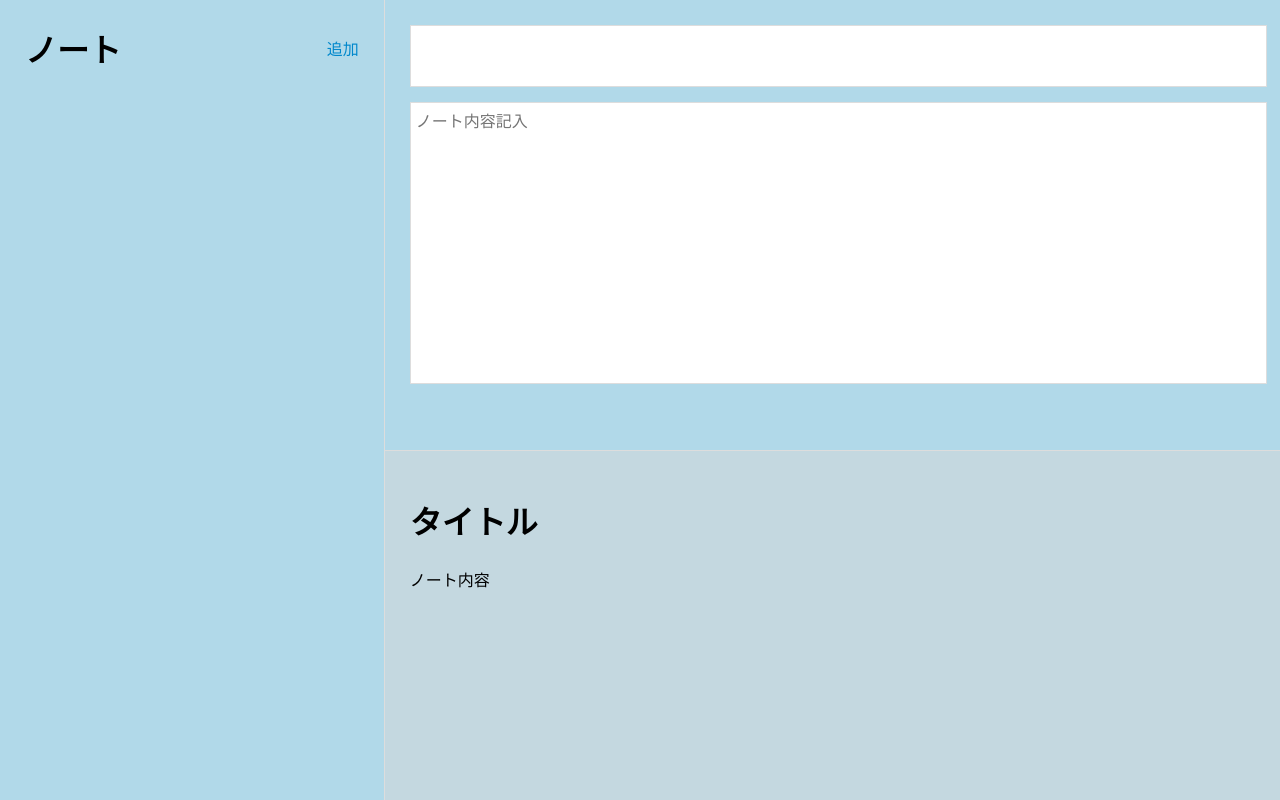
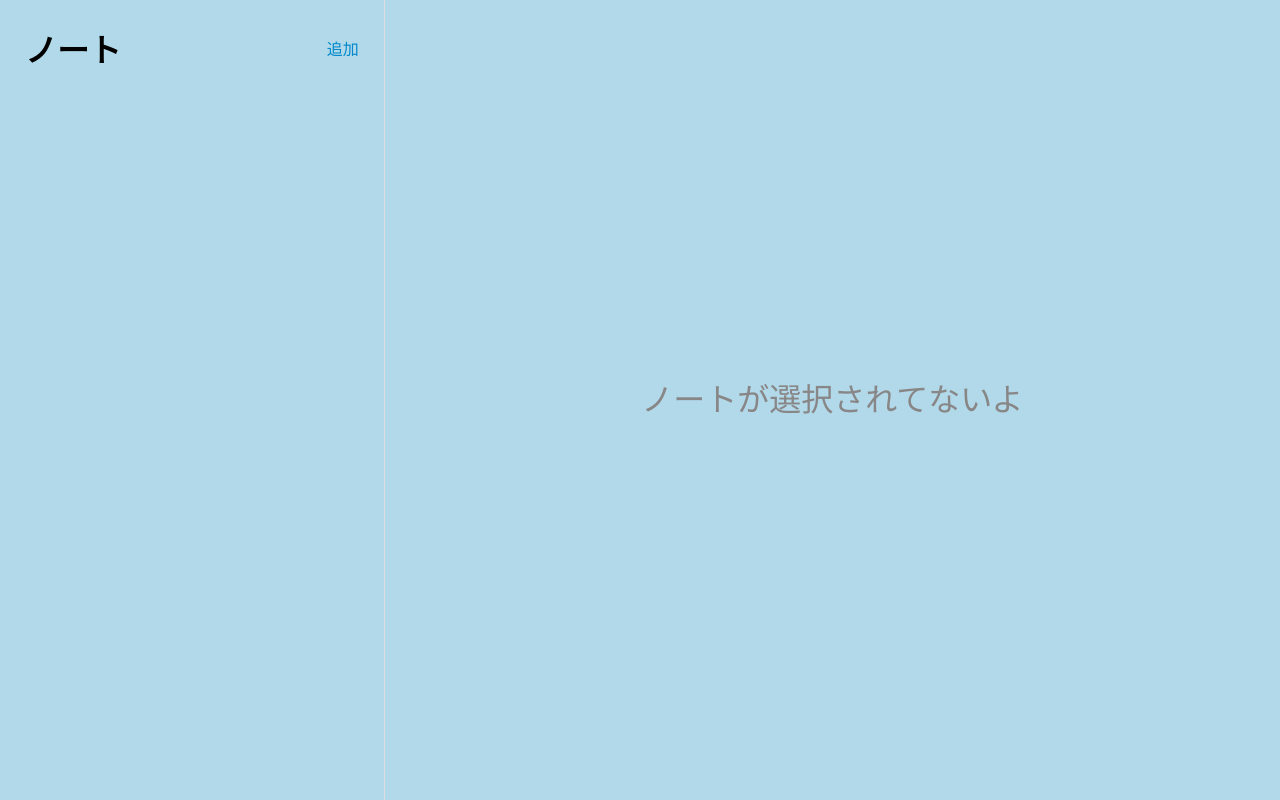
Before and after one commit to ahuiru/noteapp-with-react, a React (Vite) app: page / in a window 1280 px wide. Built offline with nearby package versions, Linux system fonts and the light colour scheme.

Commit message:
Output to preview

```diff
--- a/src/App.jsx
+++ b/src/App.jsx
@@ -21,7 +21,11 @@ function App() {
   const onDeleteNote = (id) => {
     const filterNotes = notes.filter((note) => note.id !== id);
     setNotes(filterNotes);
-    console.log(notes)
+
+  }
+
+  const getActiveNote = () => {
+    return notes.find((note) => note.id === activeNote)
   }
 
   return (
@@ -33,7 +37,7 @@ function App() {
         activeNote={activeNote}
         setActiveNote={setActiveNote}
       />
-      <Main />
+      <Main activeNote={getActiveNote()}/>
     </div>
   )
 }
--- a/src/components/Main.css
+++ b/src/components/Main.css
@@ -43,3 +43,12 @@
   line-height: 2rem;
 
 }
+
+.noActiveNote {
+  width: 70%;
+  height: 100vh;
+  line-height: 100vh;
+  text-align: center;
+  font-size: 2rem;
+  color: rgb(136, 134, 134);
+}
--- a/src/components/Main.jsx
+++ b/src/components/Main.jsx
@@ -1,7 +1,14 @@
 import React from 'react';
 import './Main.css';
 
-export const Main = () => {
+export const Main = ({activeNote, }) => {
+
+  if (!activeNote) {
+    return <div className='noActiveNote'>ノートが選択されてないよ</div>
+  } else {
+    console.log(activeNote)
+  }
+
   return (
     <div className='app-main'>
       <div className="app-main-note-edit">
@@ -9,8 +16,12 @@ export const Main = () => {
         <textarea id="" placeholder='ノート内容記入'></textarea>
       </div>
       <div className="app-main-note-preview">
-        <h1 className='preview-title'>タイトル</h1>
-        <div className='markdown-preview'>ノート内容</div>
+        <h1 className='preview-title'>{activeNote.title}</h1>
+        <div className='markdown-preview'>{activeNote.content}</div>
+        <small>最後の編集日:{new Date(activeNote.modDate).toLocaleDateString("ja-JP", {
+              hour: "2-digit",
+              minute: "2-digit"
+            })}</small>
       </div>
     </div>
   )
```
